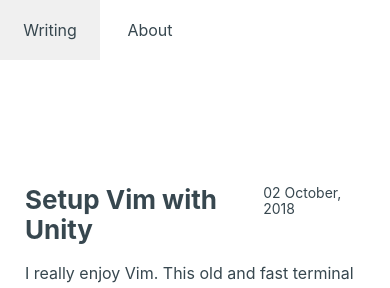
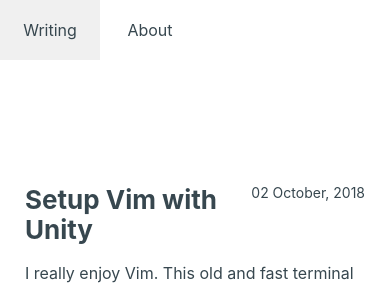
Before and after one commit to kooparse/kooparse.github.io, a Gatsby site: page / in a window 390 px wide. Shown: the top 288 px of the page. Built offline with nearby package versions, Linux system fonts and the light colour scheme; Gatsby itself is replaced by a stand-in of ours; some packages are replaced by stand-ins of ours.

Commit message:
Post listing's date displayed in one line for small screens

```diff
--- a/src/components/Post/Header.js
+++ b/src/components/Post/Header.js
@@ -3,6 +3,8 @@
 
 const Date = styled.div`
   font-size: 14px;
+  text-align: right;
+  min-width: 120px;
 `
 
 const Title = styled.h3.attrs({
```
